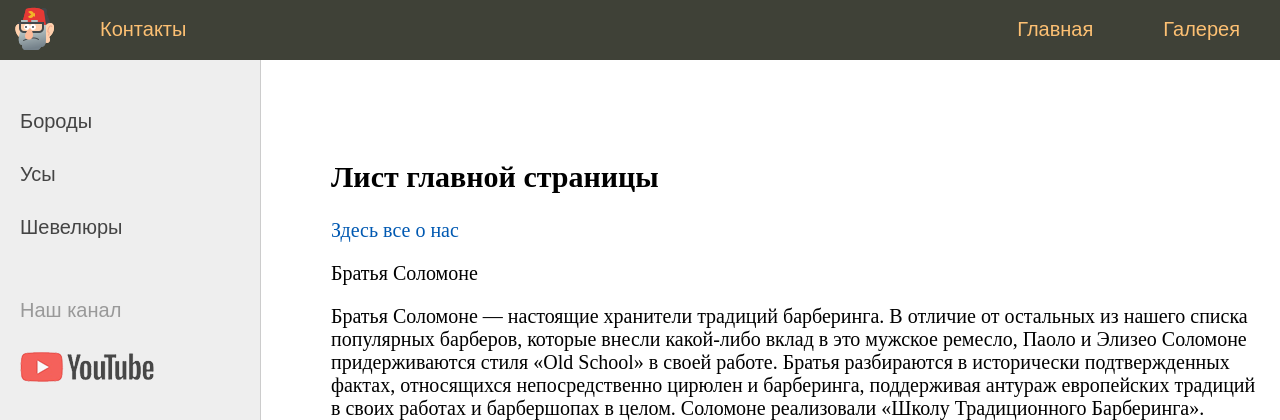
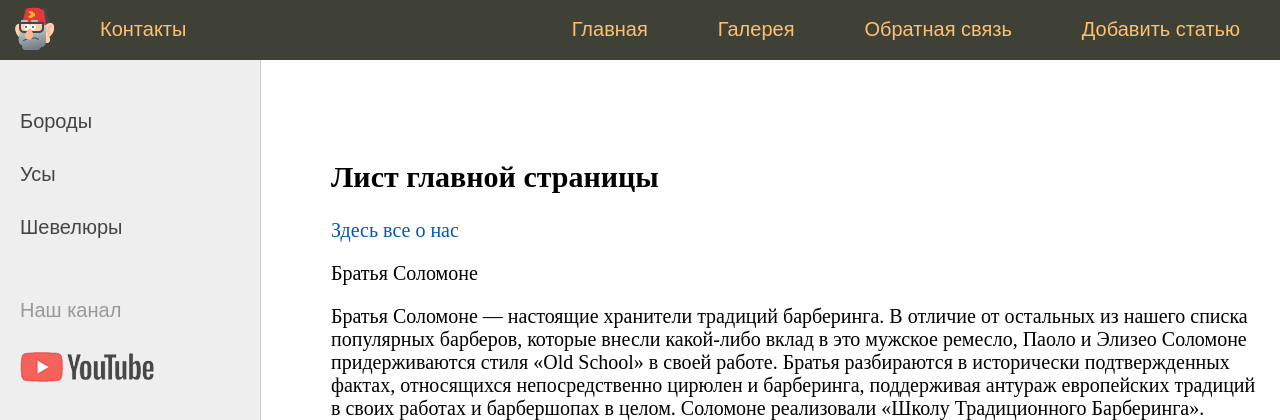
Before and after one commit to alexandrparovoz/djangoLesson, a Django app: page / in a window 1280 px wide. Shown: the top 420 px of the page. Run offline with Django 4.2, Linux system fonts and the light colour scheme; data comes from the database, SQL or seed files in the repository.

Commit message:
My barber site

```diff
--- a/templates/barber/base3.html
+++ b/templates/barber/base3.html
@@ -15,9 +15,11 @@
 		<div class="header">
 			<ul id="mainmenu" class="mainmenu">
 			<li class="logo"><a href="#"><div class="logo"></div></a></li>
-			<li><a href="/about">Контакты</a></li>
+			<li><a href="{%  url 'about' %}">Контакты</a></li>
+                <li class="last"><a href="{%  url 'add_page' %}">Добавить статью</a></li>
+                <li class="last"><a href="{%  url 'contact' %}">Обратная связь</a></li>
                 <li class="last"><a href="#">Галерея</a></li>
-			<li class="last"><a href="/">Главная</a></li>
+			<li class="last"><a href="{%  url 'home' %}">Главная</a></li>
 			</ul>
 			<div class="clear"></div>
 		</div>
```
